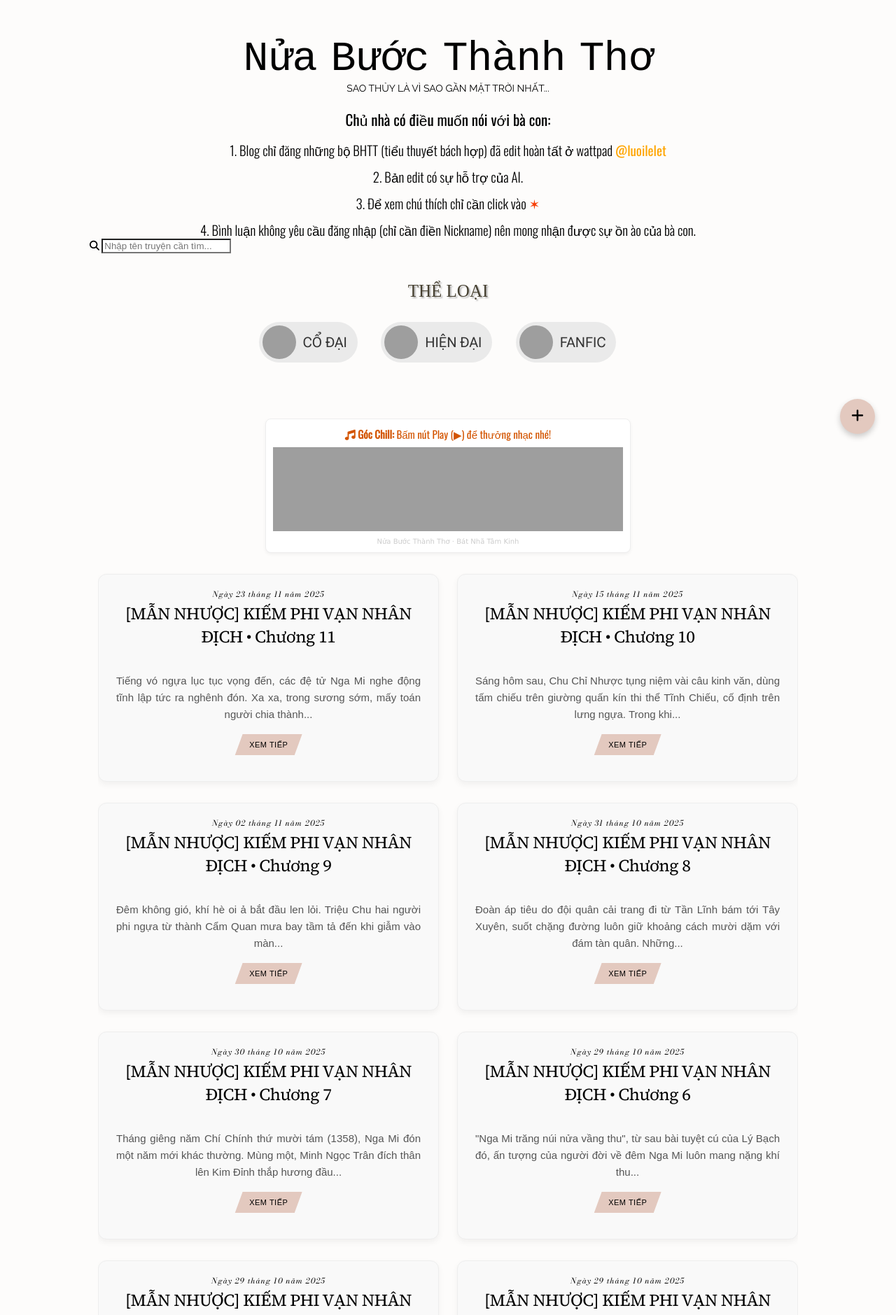
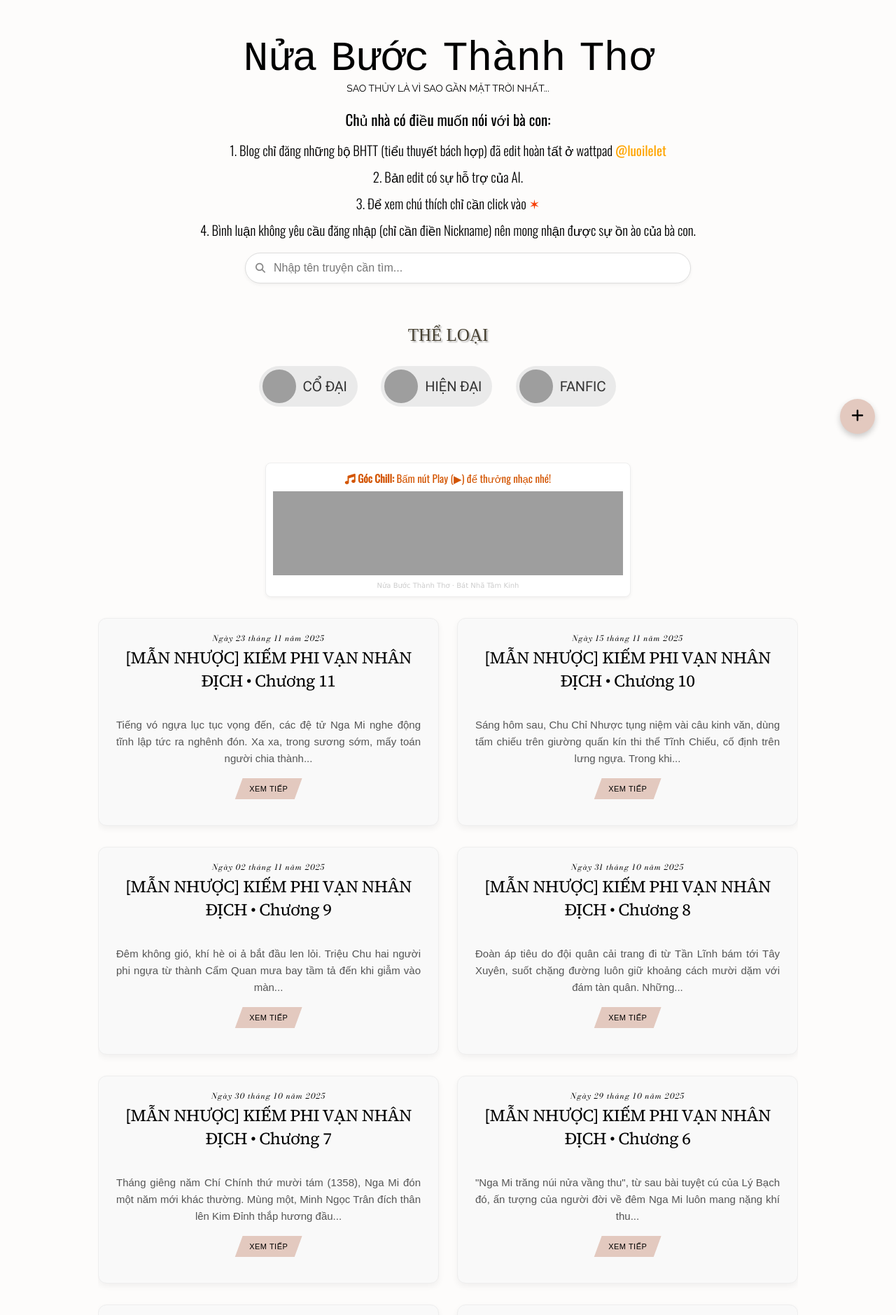
Before and after one commit to nuabuocthanhtho/nuabuocthanhtho.github.io, a Jekyll site: the page built from index.html, in a window 1280 px wide. Shown: the top 1879 px of the page at 70% size. Built offline with Jekyll 4.4.1, drawn with Linux system fonts in a browser that asks for light colours; some web fonts are replaced; the list of posts is cut into pages by our own code; grey boxes are pictures that could not be loaded.

Commit message:
Update style.css

```diff
--- a/assets/css/style.css
+++ b/assets/css/style.css
@@ -2599,3 +2599,111 @@ body.mode-dark .history-popup { background: #252525; color: #ccc; }
 body.mode-dark .history-header, body.mode-dark .history-footer, body.mode-dark #history-list li { border-color: #333; }
 body.mode-dark #history-list li:hover { background-color: #333; }
 body.mode-dark .history-title { color: #e3c9bf; }
+/* --- CSS CHO THANH TÌM KIẾM --- */
+.search-wrapper {
+    width: 100%;
+    max-width: 600px;
+    margin: 20px auto;
+    position: relative;
+    padding: 0 10px;
+    box-sizing: border-box;
+    font-family: 'Karla', sans-serif;
+}
+
+.search-box-container {
+    position: relative;
+    width: 100%;
+}
+
+.search-icon {
+    position: absolute;
+    top: 50%;
+    left: 15px;
+    transform: translateY(-50%);
+    color: #888;
+    z-index: 1;
+}
+
+#search-input {
+    width: 100%;
+    padding: 12px 15px 12px 40px; /* Chừa chỗ cho icon */
+    border: 1px solid #ddd;
+    border-radius: 25px;
+    background-color: #fff;
+    font-size: 16px;
+    outline: none;
+    transition: all 0.3s ease;
+    box-shadow: 0 2px 5px rgba(0,0,0,0.05);
+}
+
+#search-input:focus {
+    border-color: #e3c9bf;
+    box-shadow: 0 4px 8px rgba(227, 201, 191, 0.4);
+}
+
+/* Kết quả tìm kiếm thả xuống */
+#results-container {
+    position: absolute;
+    top: 100%;
+    left: 10px;
+    right: 10px;
+    background: #fff;
+    list-style: none;
+    margin: 5px 0 0 0;
+    padding: 0;
+    border-radius: 8px;
+    box-shadow: 0 4px 15px rgba(0,0,0,0.15);
+    z-index: 9999;
+    max-height: 300px;
+    overflow-y: auto;
+    display: none; /* Ẩn mặc định */
+    border: 1px solid #eee;
+}
+
+/* Hiện kết quả khi có nội dung (JS sẽ xử lý, nhưng CSS hỗ trợ style) */
+#results-container li {
+    padding: 0;
+    border-bottom: 1px solid #f5f5f5;
+}
+
+#results-container li:last-child {
+    border-bottom: none;
+}
+
+#results-container li a {
+    display: block;
+    padding: 12px 15px;
+    color: #333;
+    text-decoration: none;
+    font-size: 15px;
+    transition: background 0.2s;
+}
+
+#results-container li a:hover {
+    background-color: #f9f9f9;
+    color: #e3c9bf;
+}
+
+.search-result-date {
+    float: right;
+    font-size: 12px;
+    color: #999;
+    font-style: italic;
+}
+
+/* Dark Mode cho tìm kiếm (nếu dùng theme tối) */
+body.mode-dark #search-input {
+    background-color: #333;
+    border-color: #444;
+    color: #fff;
+}
+body.mode-dark #results-container {
+    background-color: #252525;
+    border-color: #444;
+}
+body.mode-dark #results-container li a {
+    color: #ccc;
+}
+body.mode-dark #results-container li a:hover {
+    background-color: #333;
+}
```
